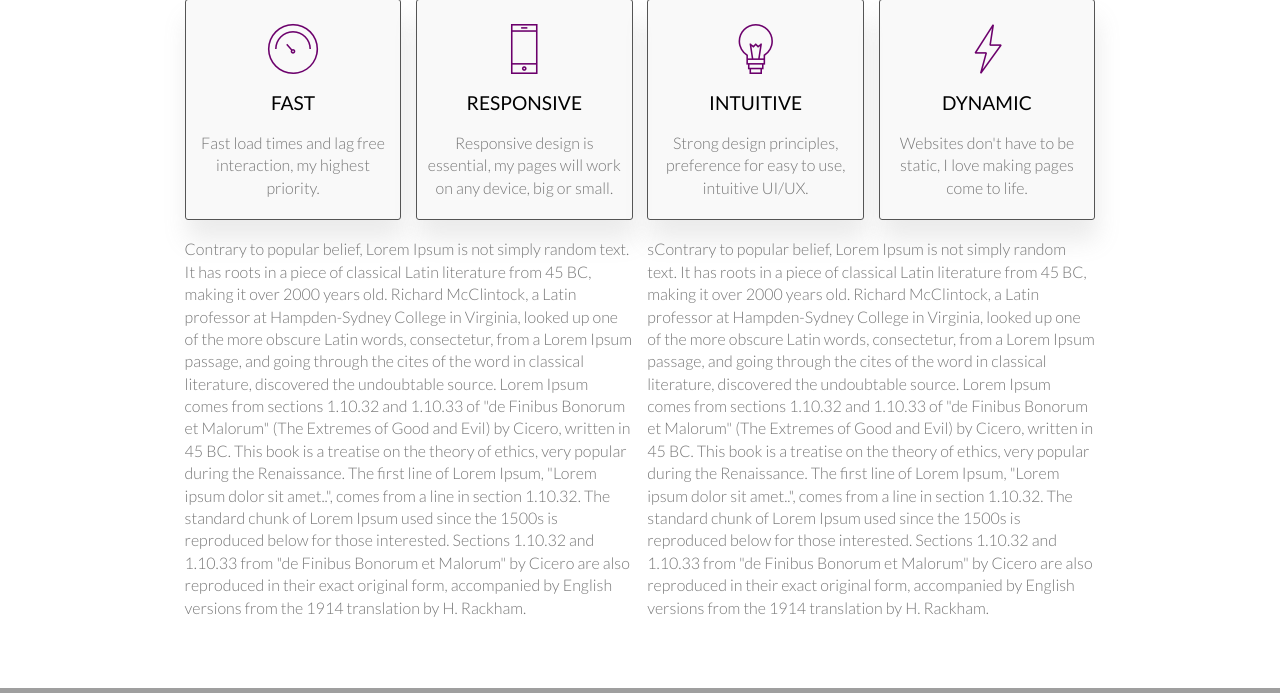
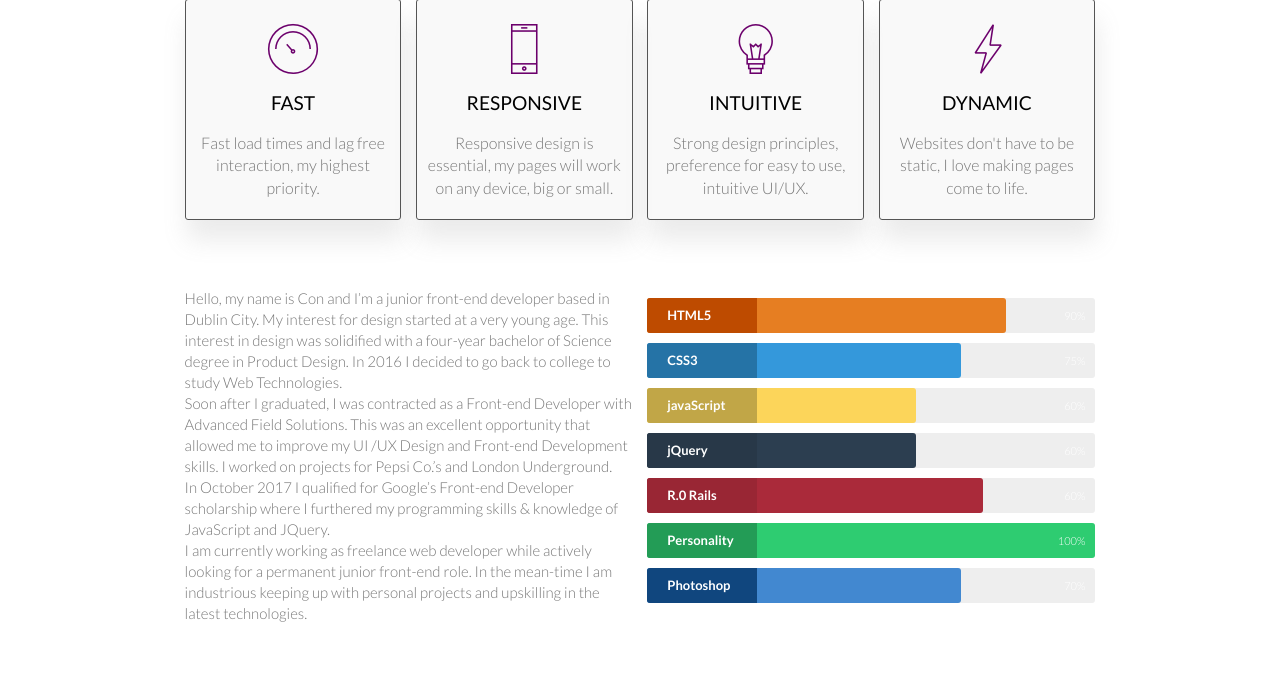
Before and after one commit to ConAllen/My-Website, a PHP site: page / in a window 1280 px wide. Shown: the part 969-1662 px from the top of the page. Run offline with PHP 8.4, Linux system fonts and the light colour scheme; style sheets or scripts are compiled from the project's sources; some libraries are stand-ins or nearby versions.

Commit message:
about me page

```diff
--- a/index.html
+++ b/index.html
@@ -105,17 +105,64 @@
            <div class="row">
                <div class= "col span-1-of-2">
                  <p class= "about-me-text">
-              Contrary to popular belief, Lorem Ipsum is not simply random text. It has roots in a piece of classical Latin literature from 45 BC, making it over 2000 years old. Richard McClintock, a Latin professor at Hampden-Sydney College in Virginia, looked up one of the more obscure Latin words, consectetur, from a Lorem Ipsum passage, and going through the cites of the word in classical literature, discovered the undoubtable source. Lorem Ipsum comes from sections 1.10.32 and 1.10.33 of "de Finibus Bonorum et Malorum" (The Extremes of Good and Evil) by Cicero, written in 45 BC. This book is a treatise on the theory of ethics, very popular during the Renaissance. The first line of Lorem Ipsum, "Lorem ipsum dolor sit amet..", comes from a line in section 1.10.32.
+                    Hello, my name is Con and I’m a junior front-end developer based in Dublin City. My interest for design started at a very young age. This interest in design was solidified with a four-year bachelor of Science degree in Product Design.  In 2016 I decided to go back to college to study Web Technologies.<br>
 
-The standard chunk of Lorem Ipsum used since the 1500s is reproduced below for those interested. Sections 1.10.32 and 1.10.33 from "de Finibus Bonorum et Malorum" by Cicero are also reproduced in their exact original form, accompanied by English versions from the 1914 translation by H. Rackham.
+Soon after I graduated, I was contracted as a Front-end Developer with Advanced Field Solutions. This was an excellent opportunity that allowed me to improve my UI /UX Design and Front-end Development skills. I worked on projects for Pepsi Co.’s and London Underground.<br>
+In October 2017 I qualified for Google’s Front-end Developer scholarship where I furthered my programming skills & knowledge of JavaScript and JQuery.<br>
+I am currently working as freelance web developer while actively looking for a permanent junior front-end role.
+In the mean-time I am industrious keeping up with personal projects and upskilling in the latest technologies.
+
             </p>
           </div>
           <div class= "col span-1-of-2">
-            <p class= "about-me-text">
+              <div class="skillbar clearfix " data-percent="80%">
+                  <div class="skillbar-title" style="background: #d35400;"><span>HTML5</span></div>
+                  <div class="skillbar-bar" style="background: #e67e22;"></div>
+                  <div class="skill-bar-percent">90%</div>
+                </div> <!-- End Skill Bar -->
+
+                <div class="skillbar clearfix " data-percent="70%">
+                  <div class="skillbar-title" style="background: #2980b9;"><span>CSS3</span></div>
+                  <div class="skillbar-bar" style="background: #3498db;"></div>
+                  <div class="skill-bar-percent">75%</div>
+                </div> <!-- End Skill Bar -->
+
+                <div class="skillbar clearfix " data-percent="60%">
+                    <div class="skillbar-title" style="background: #d7b94f;"><span>javaScript</span></div>
+                    <div class="skillbar-bar" style="background: #fcd55a;"></div>
+                    <div class="skill-bar-percent">60%</div>
+                  </div> <!-- End Skill Bar -->
+
+                <div class="skillbar clearfix " data-percent="60%">
+                  <div class="skillbar-title" style="background: #2c3e50;"><span>jQuery</span></div>
+                  <div class="skillbar-bar" style="background: #2c3e50;"></div>
+                  <div class="skill-bar-percent">60%</div>
+                </div> <!-- End Skill Bar -->
+
+                <div class="skillbar clearfix " data-percent="75%">
+                  <div class="skillbar-title" style="background: #aa2a3a;"><span>R.0 Rails</span></div>
+                  <div class="skillbar-bar" style="background: #AA2A3A;"></div>
+                  <div class="skill-bar-percent">60%</div>
+                </div> <!-- End Skill Bar -->
+
+                <div class="skillbar clearfix " data-percent="100%">
+                  <div class="skillbar-title" style="background: #27ae60;"><span>Personality</span></div>
+                  <div class="skillbar-bar" style="background: #2ecc71;"></div>
+                  <div class="skill-bar-percent">100%</div>
+                </div> <!-- End Skill Bar -->
+
+                <div class="skillbar clearfix " data-percent="70%">
+                  <div class="skillbar-title" style="background: #124e8c;"><span>Photoshop</span></div>
+                  <div class="skillbar-bar" style="background: #4288d0;"></div>
+                  <div class="skill-bar-percent">70%</div>
+                </div> <!-- End Skill Bar -->
+
+
+            <!--<p class= "about-me-text">
               sContrary to popular belief, Lorem Ipsum is not simply random text. It has roots in a piece of classical Latin literature from 45 BC, making it over 2000 years old. Richard McClintock, a Latin professor at Hampden-Sydney College in Virginia, looked up one of the more obscure Latin words, consectetur, from a Lorem Ipsum passage, and going through the cites of the word in classical literature, discovered the undoubtable source. Lorem Ipsum comes from sections 1.10.32 and 1.10.33 of "de Finibus Bonorum et Malorum" (The Extremes of Good and Evil) by Cicero, written in 45 BC. This book is a treatise on the theory of ethics, very popular during the Renaissance. The first line of Lorem Ipsum, "Lorem ipsum dolor sit amet..", comes from a line in section 1.10.32.
 
               The standard chunk of Lorem Ipsum used since the 1500s is reproduced below for those interested. Sections 1.10.32 and 1.10.33 from "de Finibus Bonorum et Malorum" by Cicero are also reproduced in their exact original form, accompanied by English versions from the 1914 translation by H. Rackham.
-            </p>
+            </p>-->
           </div>
         </div>
       </div>
--- a/resources/css/style.css
+++ b/resources/css/style.css
@@ -120,12 +120,11 @@ h2:after {
 h4:after {
   display: block;
   height: 2px;
-  background-color: #6C006C;
+
   content: " ";
   width: 50px;
   margin: 0 auto;
-  margin-top: 5px;
-  margin-bottom:5px;
+
 }
 
 
@@ -426,7 +425,7 @@ header {
 .feature-box{
   background-color:rgba(238, 238, 238, 0.357);
   padding:20px 10px;
-  margin-bottom:10px 10px;
+  margin-bottom:50px;
   text-align:center;
   border-radius: 3px;
   transition:transform .5s;
@@ -451,3 +450,118 @@ header {
   font-size:50px;
   color:#6C006C;
 }
+
+
+
+
+.skillbar {
+	position:relative;
+	margin-top: 10px;
+	width: 100%;
+	background: #eee;
+	height: 35px;
+	border-radius: 3px;
+}
+
+.skillbar-title {
+	position:absolute;
+	top:0;
+	left:0;
+	width:110px;
+	font-weight: bold;
+	font-size: 13px;
+	color: #fff;
+	border-top-left-radius: 3px;
+	border-bottom-left-radius: 3px;
+	margin: 0;
+}
+
+.skillbar-title span {
+	display: block;
+	background: rgba(0, 0, 0, 0.1);
+	padding: 0 20px;
+	height:35px;
+	line-height: 35px;
+	border-top-left-radius:3px;
+	border-bottom-left-radius:3px;
+}
+
+.skillbar-bar {
+	height: 35px;
+	width: 0%;
+	border-radius: 3px;
+	transition: 500ms linear;
+	transition-property: width, background-color;
+}
+
+.skill-bar-percent {
+	position: absolute;
+	right: 10px;
+	top: 0;
+	font-size: 11px;
+	height: 35px;
+	line-height: 35px;
+	color: rgba( 0, 0, 0, 0.4 );
+	transition: color 500ms ease-out;
+}
+
+.complete .skill-bar-percent {
+	color: #fff;
+}
+
+.html5 .skillbar-title {
+	background: #d35400;
+}
+
+.html5 .skillbar-bar {
+	background: #e67e22;
+}
+
+
+.css .skillbar-title {
+	background: #2980b9;
+}
+
+.css .skillbar-bar {
+	background: #3498db;
+}
+
+.javascript .skillbar-title {
+	background: #fac552;
+}
+.javascript .skillbar-bar {
+	background: #f1ac18;
+}
+
+.jquery .skillbar-title {
+	background: #2c3e50;
+}
+
+.jquery .skillbar-bar {
+	background: #2c3e50;
+}
+
+.php .skillbar-title {
+	background: #46465e;
+}
+
+.php .skillbar-bar {
+	background: #5a68a5;
+}
+
+.wordpress .skillbar-title {
+	background: #333333;
+}
+
+.wordpress .skillbar-bar {
+	background: #525252;
+}
+
+
+
+
+
+.about-me-text{
+
+font-size:15px;
+}
--- a/resources/js/script.js
+++ b/resources/js/script.js
@@ -17,6 +17,31 @@ $('.js--wp-1').waypoint(function(direction) {
     offset: '100%'
 });
 
+$(function() {
+
+	var $bars = $( ".skillbar-bar" ),
+		total = $bars.length,
+		index = -1,
+		timer = null,
+		select = function( i ) {
+			var $bar = $bars.eq( i );
+			$bar.css( "width", $bar.parent().data( "percent" ) );
+			$bar.parent().addClass( "complete" );
+		},
+		action = function() {
+			index++;
+			if( index == total - 1 ) {
+				clearTimeout( timer );
+			}
+			select( index );
+			setTimeout( action, 500 );
+
+		};
+
+
+	timer = setTimeout( action, 500 );
+
+});
 
 
 });
```
